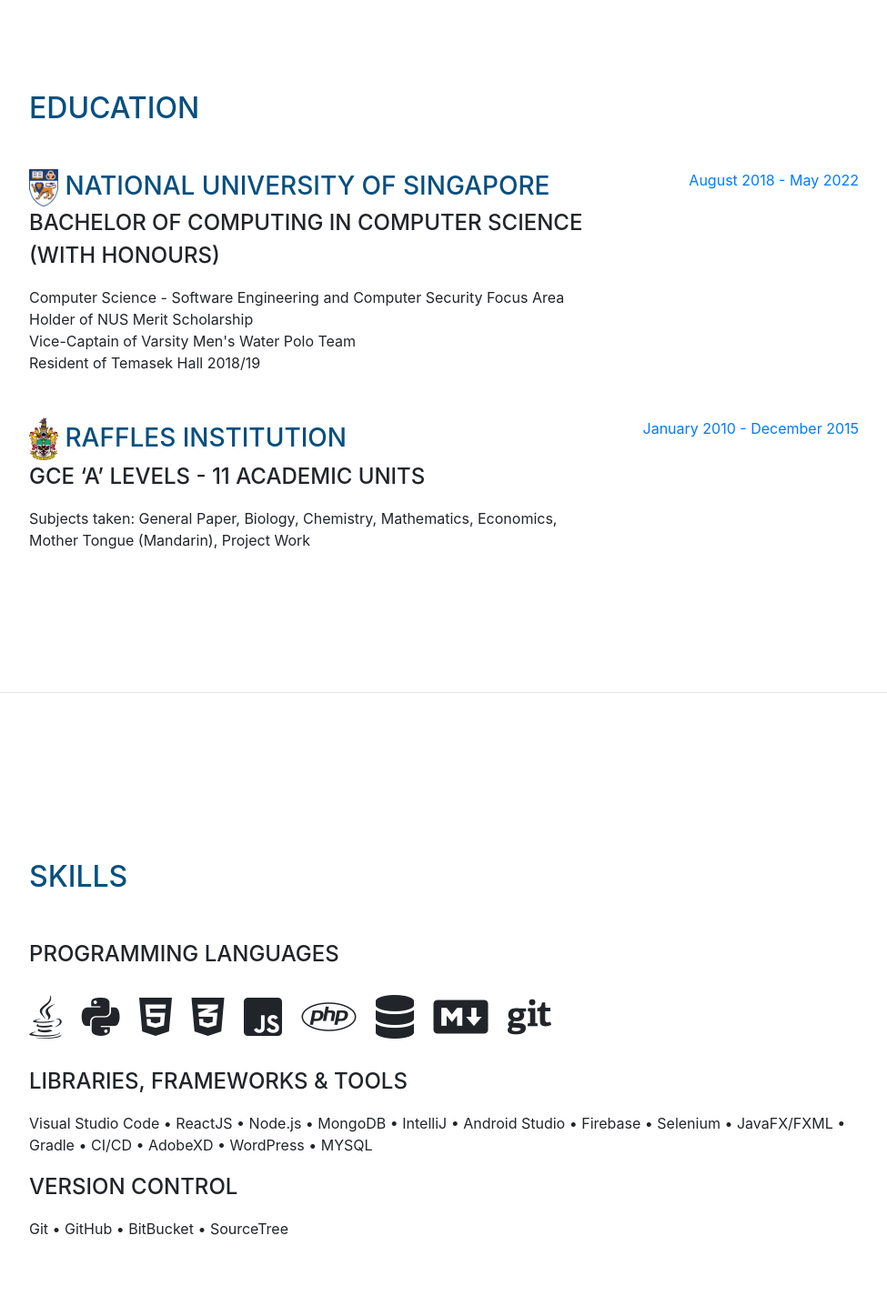
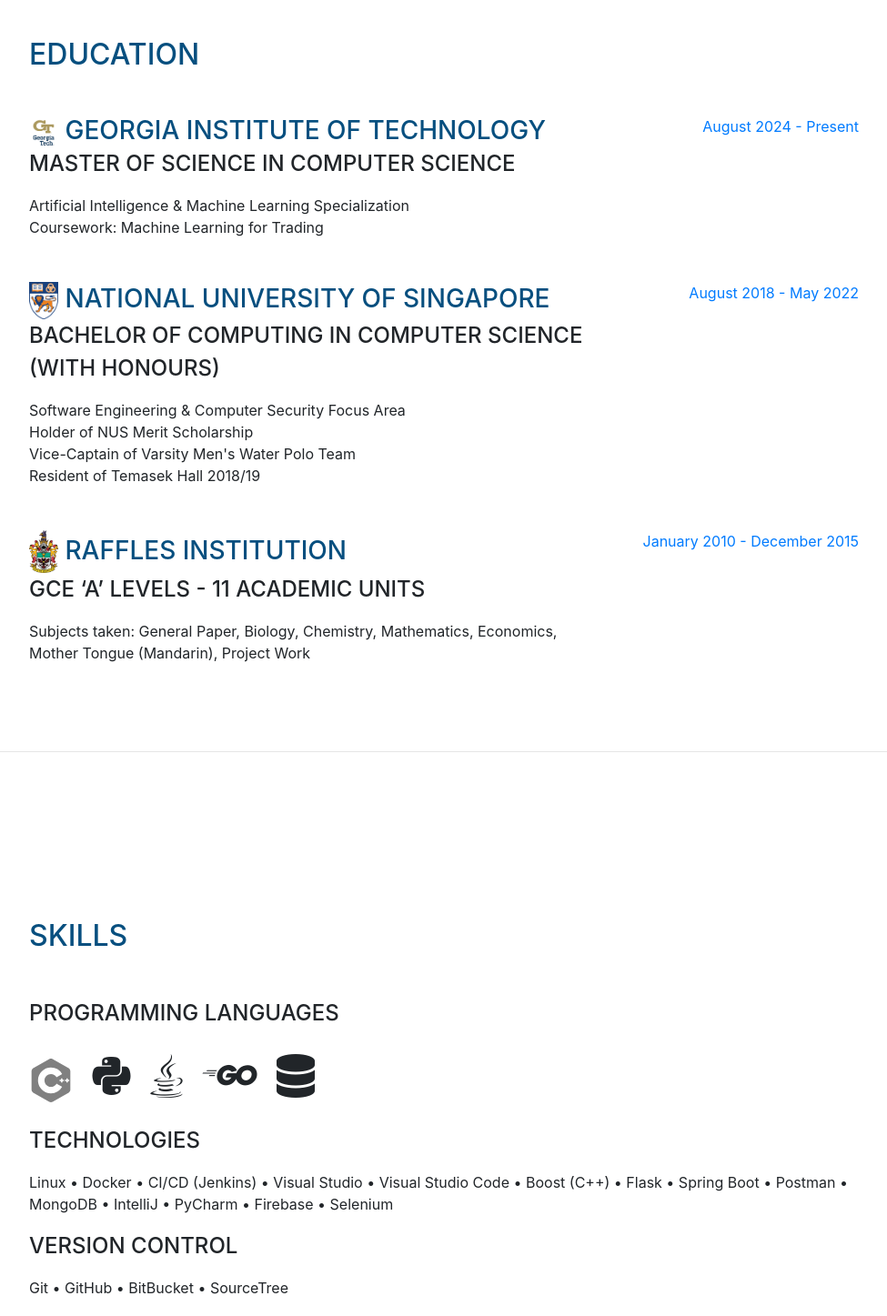
Before and after one commit to shawnlsj97/AboutMe, a website with bundled scripts: page index.html in a window 1280 px wide. Shown: the part 840-2287 px from the top of the page at 91% size, without its empty margins (288-1263 px from the left). Built offline with nearby package versions, Linux system fonts and the light colour scheme; files whose address does not match are found by name; a web font is replaced by a local one.

Commit message:
Update skills and resume

```diff
--- a/css/resume.css
+++ b/css/resume.css
@@ -5,17 +5,15 @@
  */
 
  body {
-  font-family: "Muli", -apple-system, BlinkMacSystemFont, "Segoe UI", Roboto,
-    "Helvetica Neue", Arial, sans-serif, "Apple Color Emoji", "Segoe UI Emoji",
-    "Segoe UI Symbol", "Noto Color Emoji";
+  font-family: Muli, -apple-system, BlinkMacSystemFont, "Segoe UI", Roboto, "Helvetica Neue", Arial, sans-serif, "Apple Color Emoji", "Segoe UI Emoji", "Segoe UI Symbol", "Noto Color Emoji";
   padding-top: 54px;
-  color: #868e96;
+  color: #868e96
 }
 
-@media (min-width: 992px) {
+@media (min-width:992px) {
   body {
       padding-top: 0;
-    padding-left: 17rem;
+      padding-left: 17rem
   }
 }
 
@@ -25,39 +23,35 @@
 h4,
 h5,
 h6 {
-  font-family: "Saira Extra Condensed", -apple-system, BlinkMacSystemFont,
-    "Segoe UI", Roboto, "Helvetica Neue", Arial, sans-serif, "Apple Color Emoji",
-    "Segoe UI Emoji", "Segoe UI Symbol", "Noto Color Emoji";
+  font-family: "Saira Extra Condensed", -apple-system, BlinkMacSystemFont, "Segoe UI", Roboto, "Helvetica Neue", Arial, sans-serif, "Apple Color Emoji", "Segoe UI Emoji", "Segoe UI Symbol", "Noto Color Emoji";
   font-weight: 700;
   text-transform: uppercase;
-  color: #074f7f;
+  color: #074f7f
 }
 
 h1 {
   font-size: 6rem;
-  line-height: 5.5rem;
+  line-height: 5.5rem
 }
 
 h2 {
-  font-size: 3.5rem;
+  font-size: 3.5rem
 }
 
 h3 {
-  font-size: 2rem;
+  font-size: 2rem
 }
 
 p.lead {
   font-size: 1.15rem;
-  font-weight: 400;
+  font-weight: 400
 }
 
 .subheading {
   text-transform: uppercase;
   font-weight: 500;
-  font-family: "Saira Extra Condensed", -apple-system, BlinkMacSystemFont,
-    "Segoe UI", Roboto, "Helvetica Neue", Arial, sans-serif, "Apple Color Emoji",
-    "Segoe UI Emoji", "Segoe UI Symbol", "Noto Color Emoji";
-  font-size: 1.5rem;
+  font-family: "Saira Extra Condensed", -apple-system, BlinkMacSystemFont, "Segoe UI", Roboto, "Helvetica Neue", Arial, sans-serif, "Apple Color Emoji", "Segoe UI Emoji", "Segoe UI Symbol", "Noto Color Emoji";
+  font-size: 1.5rem
 }
 
 .social-icons a {
@@ -70,36 +64,46 @@
   text-align: center;
   font-size: 1.5rem;
   line-height: 3.5rem;
-  margin-right: 1rem;
+  margin-right: 1rem
 }
 
 .social-icons a:last-child {
-  margin-right: 0;
+  margin-right: 0
 }
 
 .social-icons a:hover {
-  background-color: #0e9fff;
+  background-color: #0e9fff
 }
 
 .dev-icons {
-  font-size: 3rem;
+  font-size: 3rem
 }
 
 .dev-icons .list-inline-item i:hover {
-  color: #0e9fff;
+  color: #0e9fff
+}
+
+.cplus-icon {
+  width: 3rem;
+  height: 3rem;
+  fill: gray
+}
+
+.cplus-icon:hover {
+  fill: #0e9fff
 }
 
 #sideNav .navbar-nav .nav-item .nav-link {
   font-weight: 800;
-  letter-spacing: 0.05rem;
-  text-transform: uppercase;
+  letter-spacing: .05rem;
+  text-transform: uppercase
 }
 
 #sideNav .navbar-toggler:focus {
-  outline-color: #0e9fff;
+  outline-color: #0e9fff
 }
 
-@media (min-width: 992px) {
+@media (min-width:992px) {
   #sideNav {
       text-align: center;
       position: fixed;
@@ -108,90 +112,90 @@
       display: flex;
       flex-direction: column;
       width: 17rem;
-    height: 100vh;
+      height: 100vh
   }
   #sideNav .navbar-brand {
       display: flex;
       margin: auto auto 0;
-    padding: 0.5rem;
+      padding: .5rem
   }
   #sideNav .navbar-brand .img-profile {
       max-width: 10rem;
       max-height: 10rem;
-    border: 0.5rem solid rgba(255, 255, 255, 0.2);
+      border: .5rem solid rgba(255, 255, 255, .2)
   }
   #sideNav .navbar-collapse {
       display: flex;
       align-items: flex-start;
       flex-grow: 0;
       width: 100%;
-    margin-bottom: auto;
+      margin-bottom: auto
   }
   #sideNav .navbar-collapse .navbar-nav {
       flex-direction: column;
-    width: 100%;
+      width: 100%
   }
   #sideNav .navbar-collapse .navbar-nav .nav-item {
-    display: block;
+      display: block
   }
   #sideNav .navbar-collapse .navbar-nav .nav-item .nav-link {
-    display: block;
+      display: block
   }
 }
 
-@media (min-width: 992px) {
+@media (min-width:992px) {
   section.resume-section {
       padding-top: 3rem !important;
-    padding-bottom: 3rem !important;
+      padding-bottom: 3rem !important
   }
 }
 
-@media (min-width: 992px) {
+@media (min-width:992px) {
   section.resume-section img.img-profile {
-    display: none;
+      display: none
   }
 }
 
 section.resume-section img.img-profile {
   width: 10rem;
   height: 10rem;
-  border: 0.5rem solid rgba(11, 119, 191, 0.2);
+  border: .5rem solid rgba(11, 119, 191, .2)
 }
 
 section.resume-section {
   padding-top: 5rem !important;
   padding-bottom: 5rem !important;
-  max-width: 75rem;
+  max-width: 75rem
 }
 
 section.resume-section .resume-item .resume-date {
-  min-width: none;
+  min-width: none
 }
 
-@media (min-width: 768px) {
+@media (min-width:768px) {
   section.resume-section {
-    min-height: 100vh;
+      min-height: 100vh
   }
   section.resume-section .resume-item .resume-date {
-    min-width: 18rem;
+      min-width: 18rem
   }
 }
 
 .bg-primary {
-  background-color: #0b77bf !important;
+  background-color: #0b77bf !important
 }
 
 .text-primary {
-  color: #0b77bf !important;
+  color: #0b77bf !important
 }
 
 a {
-  color: #0b77bf;
+  color: #0b77bf
 }
 
-a:hover,
+a:active,
 a:focus,
-a:active {
+a:hover {
   color: #074f7f;
-  text-decoration: none;
+  text-decoration: none
 }
--- a/index.html
+++ b/index.html
@@ -16,7 +16,7 @@
   <!-- Custom fonts for this template -->
   <link href="https://fonts.googleapis.com/css?family=Saira+Extra+Condensed:500,700" rel="stylesheet">
   <link href="https://fonts.googleapis.com/css?family=Muli:400,400i,800,800i" rel="stylesheet">
-  <link href="vendor/fontawesome-free/css/all.min.css" rel="stylesheet">
+  <link href="https://cdnjs.cloudflare.com/ajax/libs/font-awesome/6.3.0/css/all.min.css" rel="stylesheet">
 
   <!-- Custom styles for this template -->
   <link href="css/resume.min.css" rel="stylesheet">
@@ -30,9 +30,9 @@
 
   <nav class="navbar navbar-expand-lg navbar-dark bg-primary fixed-top" id="sideNav">
     <a class="navbar-brand js-scroll-trigger" href="#page-top">
-      <span class="d-block d-lg-none">About Me</span>
+      <span class="d-block d-lg-none">Shawn Lee</span>
       <span class="d-none d-lg-block">
-        <img class="img-fluid img-profile rounded-circle mx-auto mb-2" src="img/profile3.jpg" alt="">
+        <img class="img-fluid img-profile rounded-circle mx-auto mb-2" src="img/profile4.jpg" alt="">
       </span>
     </a>
     <button class="navbar-toggler" type="button" data-toggle="collapse" data-target="#navbarSupportedContent" aria-controls="navbarSupportedContent" aria-expanded="false" aria-label="Toggle navigation">
@@ -53,7 +53,7 @@
           <a class="nav-link js-scroll-trigger" href="#work">Work Experience</a>
         </li>
         <li class="nav-item">
-          <a class="nav-link js-scroll-trigger" href="#projects">Projects & Hackathons</a>
+          <a class="nav-link js-scroll-trigger" href="#projects">Projects &amp; Hackathons</a>
         </li>
         <li class="nav-item">
           <a class="nav-link js-scroll-trigger" href="#extracurriculars">Extracurriculars</a>
@@ -78,7 +78,7 @@
         </h1>
         <div class="subheading mb-5"><i class="fa fa-compass" aria-hidden="true"></i>&nbsp; Singapore &nbsp;<a href="mailto:name@email.com"><i class="fa fa-paper-plane" aria-hidden="true"></i>&nbsp; shawnlsj97@gmail.com</a>
         </div>
-        <p class="lead mb-5">Hi there! I am currently completing a Bachelor's Degree in Computer Science at the National University of Singapore, specialising in software engineering and computer security. My eventual career goal is to become a software engineer, with a longer-term aspiration of moving into management.</p>
+        <p class="lead mb-5">Hi there! I am software engineer at Visa and currently pursuing a Master's degree in Computer Science through the OMSCS program at Georgia Tech, specializing in Artificial Intelligence and Machine Learning. I hold a Bachelor's Degree in Computer Science from the National University of Singapore. In my current role, I develop high-performance, low-latency and scalable software solutions, with a long-term aspiration of advancing into management.</p>
         <div class="social-icons">
           <a href="https://www.linkedin.com/in/shawnlsj97/">
             <i class="fab fa-linkedin-in"></i>
@@ -98,9 +98,21 @@
 
         <div class="resume-item d-flex flex-column flex-md-row justify-content-between mb-5">
           <div class="resume-content">
+            <h3 class="mb-0"><img src="img/gt.png" width="32"> Georgia Institute of Technology</h3>
+            <div class="subheading mb-3">Master of Science in Computer Science</div>
+            <div>Artificial Intelligence &amp; Machine Learning Specialization</div>
+            <div>Coursework: Machine Learning for Trading</div>
+          </div>
+          <div class="resume-date text-md-right">
+            <span class="text-primary">August 2024 - Present</span>
+          </div>
+        </div>
+
+        <div class="resume-item d-flex flex-column flex-md-row justify-content-between mb-5">
+          <div class="resume-content">
             <h3 class="mb-0"><img src="img/nus.png" width="32"> National University of Singapore</h3>
             <div class="subheading mb-3">Bachelor of Computing in Computer Science (with Honours)</div>
-            <div>Computer Science - Software Engineering and Computer Security Focus Area</div>
+            <div>Software Engineering &amp; Computer Security Focus Area</div>
             <div>Holder of NUS Merit Scholarship</div>
             <div>Vice-Captain of Varsity Men's Water Polo Team</div>
             <div>Resident of Temasek Hall 2018/19</div>
@@ -133,36 +145,26 @@
         <div class="subheading mb-3">Programming Languages</div>
         <ul class="list-inline dev-icons">
           <li class="list-inline-item">
-            <i class="fab fa-java"></i>
+            <i>
+              <svg class="cplus-icon" viewBox="0 0 24 24" xmlns="http://www.w3.org/2000/svg"><title>C++</title><path d="M22.393 6c-.167-.29-.398-.543-.652-.69L12.925.22c-.508-.293-1.339-.293-1.847 0L2.26 5.31c-.508.293-.923 1.013-.923 1.6v10.18c0 .294.104.62.271.91.167.29.398.543.652.689l8.816 5.091c.508.293 1.339.293 1.847 0l8.816-5.091c.254-.146.485-.399.652-.689s.271-.616.271-.91V6.91c.002-.294-.102-.62-.269-.91zM12 19.109c-3.92 0-7.109-3.189-7.109-7.109S8.08 4.891 12 4.891a7.133 7.133 0 0 1 6.156 3.552l-3.076 1.781A3.567 3.567 0 0 0 12 8.445c-1.96 0-3.554 1.595-3.554 3.555S10.04 15.555 12 15.555a3.57 3.57 0 0 0 3.08-1.778l3.077 1.78A7.135 7.135 0 0 1 12 19.109zm7.109-6.714h-.79v.79h-.79v-.79h-.79v-.79h.79v-.79h.79v.79h.79v.79zm2.962 0h-.79v.79h-.79v-.79h-.789v-.79h.789v-.79h.79v.79h.79v.79z"/></svg>
+            </i>
           </li>
           <li class="list-inline-item">
-            <i class="fab fa-python"></i>
+            <i class="fab fa-python" title="Python"></i>
           </li>
           <li class="list-inline-item">
-            <i class="fab fa-html5"></i>
+            <i class="fab fa-java" title="Java"></i>
           </li>
           <li class="list-inline-item">
-            <i class="fab fa-css3-alt"></i>
+            <i class="fa-brands fa-golang" title="Go"></i>
           </li>
           <li class="list-inline-item">
-            <i class="fab fa-js-square"></i>
-          </li>
-          <li class="list-inline-item">
-            <i class="fab fa-php"></i>
-          </li>
-          <li class="list-inline-item">
-            <i class="fas fa-database"></i>
-          </li>
-          <li class="list-inline-item">
-            <i class="fab fa-markdown"></i>
-          </li>
-          <li class="list-inline-item">
-            <i class="fab fa-git"></i>
+            <i class="fas fa-database" title="SQL"></i>
           </li>
         </ul>
 
-        <div class="subheading mb-3">Libraries, Frameworks &amp; Tools</div>
-        <p>Visual Studio Code • ReactJS • Node.js • MongoDB • IntelliJ • Android Studio • Firebase • Selenium • JavaFX/FXML • Gradle • CI/CD • AdobeXD • WordPress • MYSQL</p>
+        <div class="subheading mb-3">Technologies</div>
+        <p>Linux • Docker • CI/CD (Jenkins) •  Visual Studio • Visual Studio Code • Boost (C++) • Flask • Spring Boot • Postman • MongoDB • IntelliJ • PyCharm • Firebase • Selenium</p>
 
         <div class="subheading mb-3">Version Control</div>
         <p>Git • GitHub • BitBucket • SourceTree</p>
```
Also changed, not shown: css/resume.min.css, img/cplus.svg (added), img/gt.png (added), img/profile4.jpg (added), 2 other files. Lines whose indentation alone changed are shown as unchanged.
